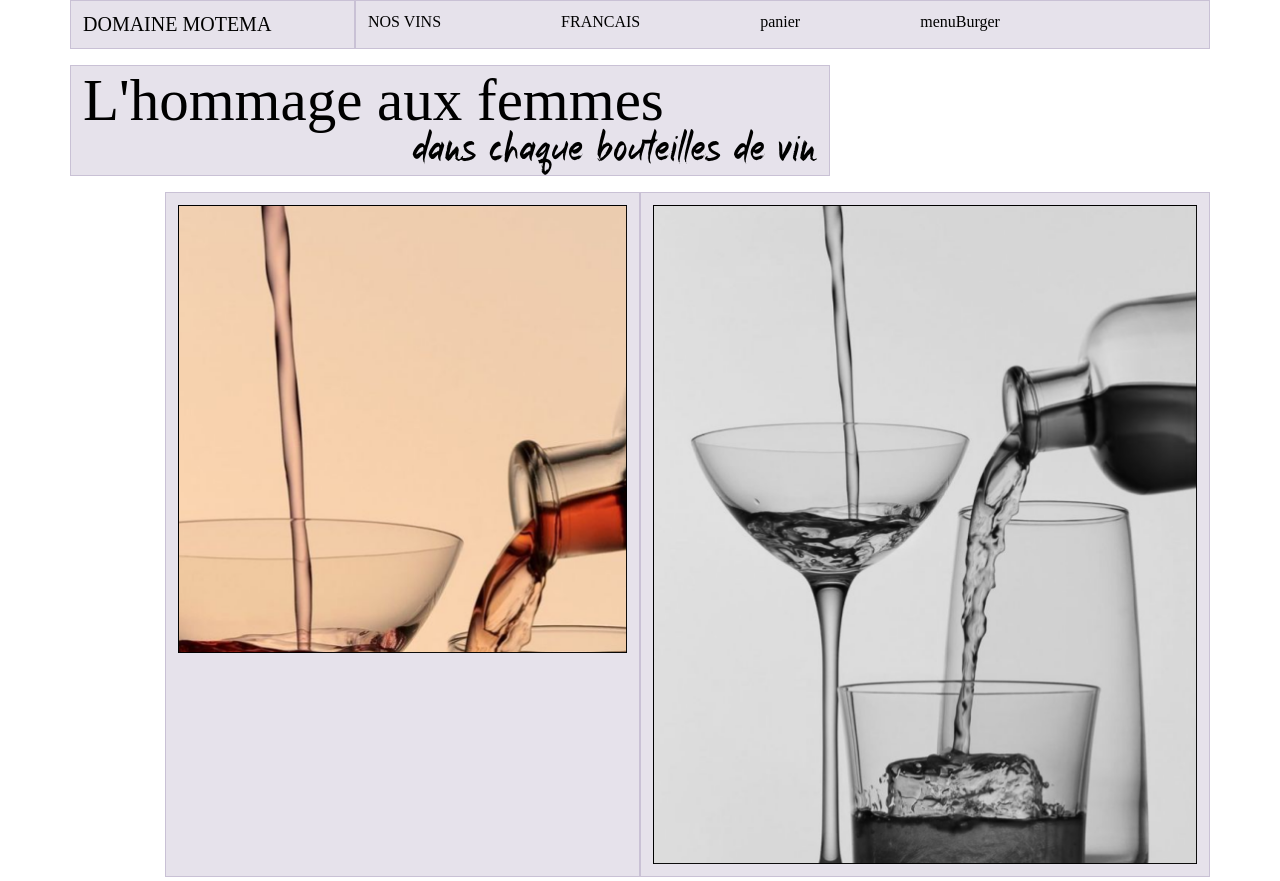
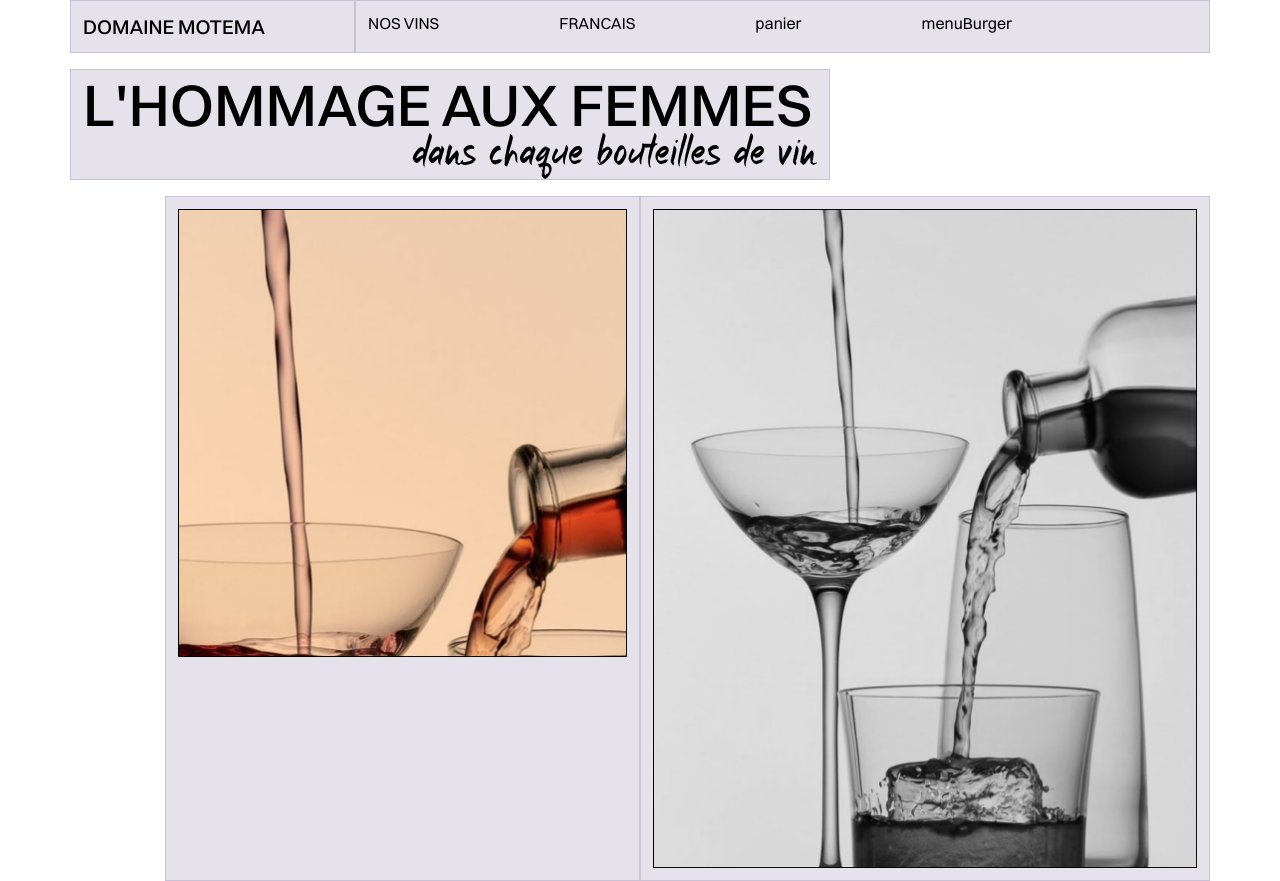
Before and after one commit to Paula-melol/IMD22-Projet-vin-PaulaMelo, a website built with Parcel: page src/index.html in a window 1280 px wide. Shown: the top 881 px of the page. Built offline with nearby package versions, Linux system fonts and the light colour scheme.

Commit message:
font correction

```diff
--- a/src/index.html
+++ b/src/index.html
@@ -25,7 +25,7 @@
 
       <div class="row">
         <div class="col-8">
-          <div class="slogan">L'hommage aux femmes</div>
+          <div class="slogan">L'HOMMAGE AUX FEMMES</div>
           <div class="subtitle">dans chaque bouteilles de vin</div>
         </div>
       </div>
--- a/src/scss/main.scss
+++ b/src/scss/main.scss
@@ -9,23 +9,26 @@ a {
 }
 
 @font-face {
-  font-family: "switzer Light";
-  src: url("/font/switzer-Light.woff2") format("woff");
+  font-family: "switzer";
+  font-weight: 300;
+  src: url("../font/switzer-Light.woff2") format("woff2");
 }
 
 @font-face {
-  font-family: "switzer Medium";
-  url: ("/font/switzer-Medium.woff2") format("woff");
+  font-family: "switzer";
+  font-weight: 500;
+  src: url("../font/switzer-Medium.woff2") format("woff2");
 }
 
 @font-face {
-  font-family: "switzer Regular";
-  src: url("/font/switzer-Regular.woff2") format("woff");
-
-  @font-face {
-    font-family: "switzer Semibold";
-    src: url("/font/switzer-Semibold.woff2") format("woff");
-  }
+  font-family: "switzer";
+  font-weight: 400;
+  src: url("../font/switzer-Regular.woff2") format("woff2");
+}
+@font-face {
+  font-family: "switzer";
+  font-weight: 600;
+  src: url("../font/switzer-Semibold.woff2") format("woff");
 }
 @font-face {
   font-family: "Marker Mark";
@@ -52,7 +55,7 @@ video {
 .logo {
   align-self: stretch;
   color: var(--Noir, #000);
-  font-family: Switzer Medium;
+  font-family: Switzer;
   font-size: 20px;
   font-style: normal;
   font-weight: 500;
```
Also changed, not shown: src/font/MarkerMark-Regular.woff (renamed from font/MarkerMark-Regular.woff), src/font/Switzer-Light.woff2 (renamed from font/Switzer-Light.woff2), src/font/Switzer-Medium.woff2 (renamed from font/Switzer-Medium.woff2), src/font/Switzer-Regular.woff2 (renamed from font/Switzer-Regular.woff2), src/font/Switzer-Semibold.woff2 (renamed from font/Switzer-Semibold.woff2).
